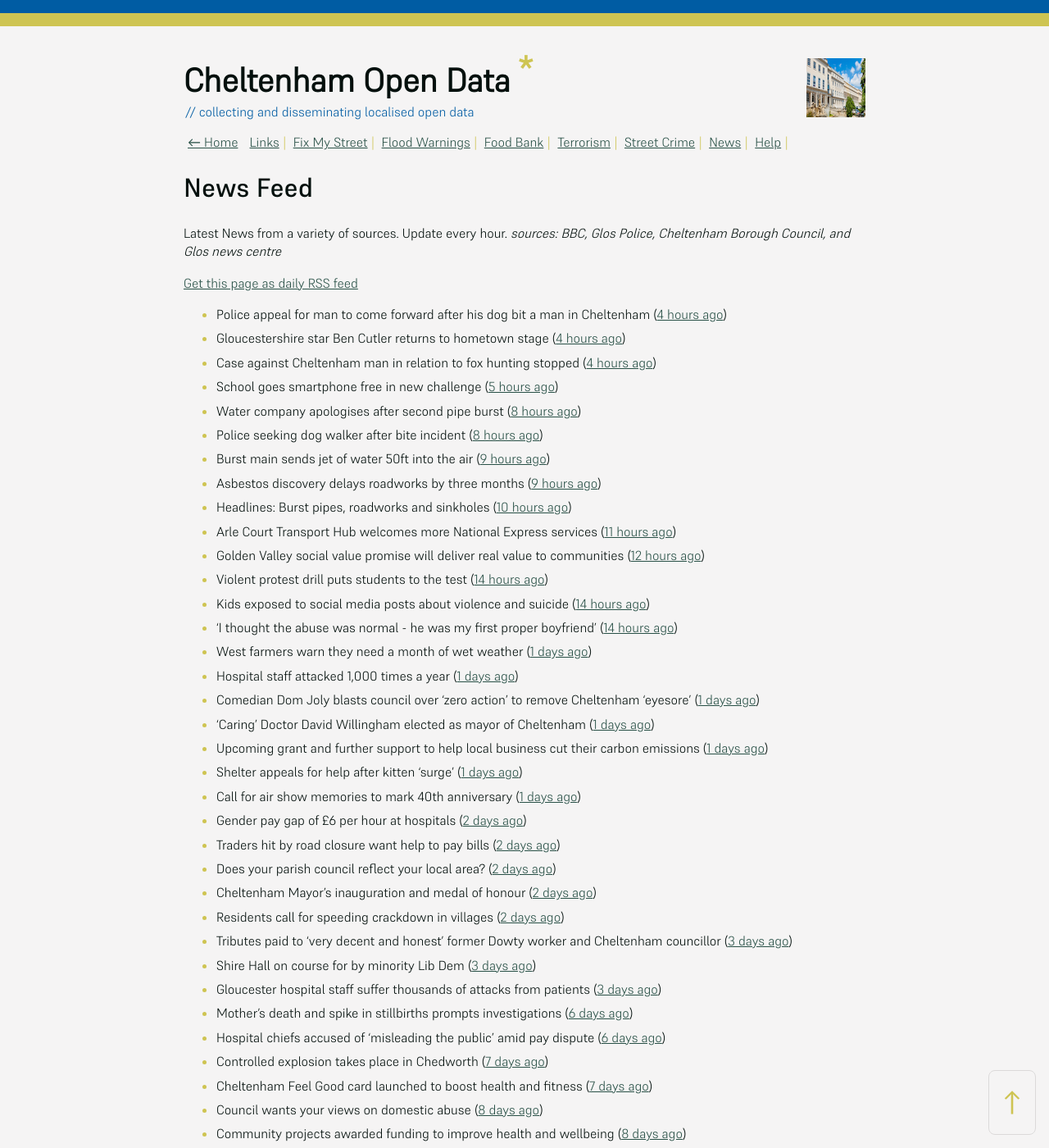
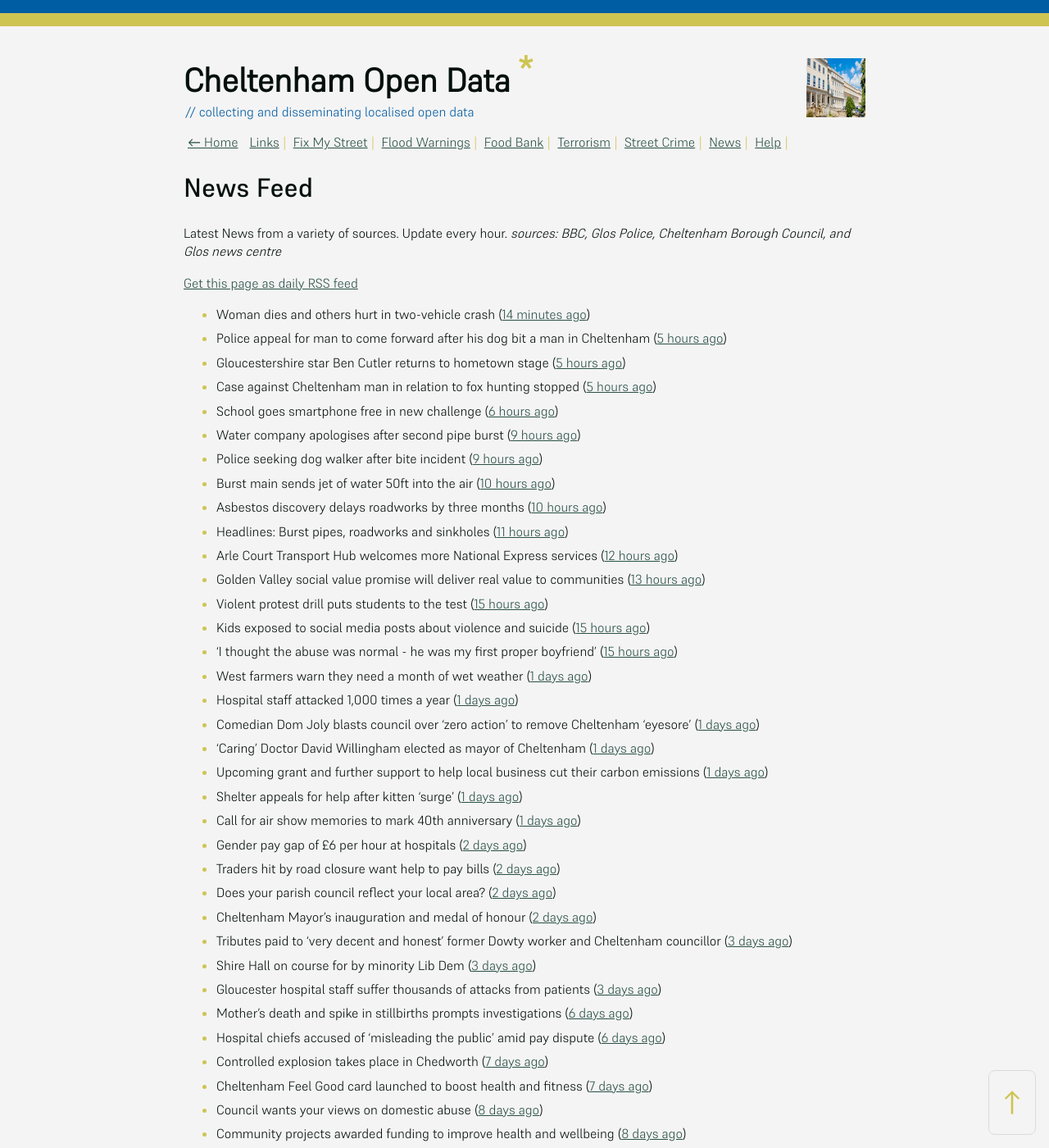
Before and after one commit to mat-0/cheltenham-open-data, a Jekyll site: the page built from _pages/news.md, in a window 1280 px wide and 1400 px high. Shown: the whole window at 82% size. Built offline with Jekyll 4.4.1, drawn with Linux system fonts in a browser that asks for light colours.

Commit message:
Updated 2025-05-15 20:58:04

```diff
--- a/_pages/news.md
+++ b/_pages/news.md
@@ -12,20 +12,21 @@ _sources: BBC, Glos Police, Cheltenham Borough Council, and Glos news centre_
 [Get this page as daily RSS feed](/daily.rss)
 
 <!-- news_marker starts -->
-- Police appeal for man to come forward after his dog bit a man in Cheltenham ([4 hours ago](https://gloucesternewscentre.co.uk/police-appeal-for-man-to-come-forward-after-his-dog-bit-a-man-in-cheltenham/))
-- Gloucestershire star Ben Cutler returns to hometown stage ([4 hours ago](https://gloucesternewscentre.co.uk/gloucestershire-star-ben-cutler-returns-to-hometown-stage/))
-- Case against Cheltenham man in relation to fox hunting stopped ([4 hours ago](https://gloucesternewscentre.co.uk/case-against-cheltenham-man-in-relation-to-fox-hunting-stopped/))
-- School goes smartphone free in new challenge ([5 hours ago](https://www.bbc.com/news/articles/cwy388p033eo))
-- Water company apologises after second pipe burst ([8 hours ago](https://www.bbc.com/news/articles/cn0g1jygjq1o))
-- Police seeking dog walker after bite incident ([8 hours ago](https://www.bbc.com/news/articles/cwy37dejxd0o))
-- Burst main sends jet of water 50ft into the air ([9 hours ago](https://www.bbc.com/news/articles/cd620lyqqnqo))
-- Asbestos discovery delays roadworks by three months ([9 hours ago](https://www.bbc.com/news/articles/c0j7158dyevo))
-- Headlines: Burst pipes, roadworks and sinkholes ([10 hours ago](https://www.bbc.com/news/articles/c3e51154k5vo))
-- Arle Court Transport Hub welcomes more National Express services ([11 hours ago](https://gloucesternewscentre.co.uk/arle-court-transport-hub-welcomes-more-national-express-services/))
-- Golden Valley social value promise will deliver real value to communities ([12 hours ago](https://www.cheltenham.gov.uk/news/article/3011/golden_valley_social_value_promise_will_deliver_real_value_to_communities))
-- Violent protest drill puts students to the test ([14 hours ago](https://www.bbc.com/news/articles/cp92nl2yne8o))
-- Kids exposed to social media posts about violence and suicide ([14 hours ago](https://www.bbc.com/news/articles/c0r1gpr0ezwo))
-- 'I thought the abuse was normal - he was my first proper boyfriend' ([14 hours ago](https://www.bbc.com/news/articles/czj47g8kkm9o))
+- Woman dies and others hurt in two-vehicle crash ([14 minutes ago](https://www.bbc.com/news/articles/cp3qjdll89jo))
+- Police appeal for man to come forward after his dog bit a man in Cheltenham ([5 hours ago](https://gloucesternewscentre.co.uk/police-appeal-for-man-to-come-forward-after-his-dog-bit-a-man-in-cheltenham/))
+- Gloucestershire star Ben Cutler returns to hometown stage ([5 hours ago](https://gloucesternewscentre.co.uk/gloucestershire-star-ben-cutler-returns-to-hometown-stage/))
+- Case against Cheltenham man in relation to fox hunting stopped ([5 hours ago](https://gloucesternewscentre.co.uk/case-against-cheltenham-man-in-relation-to-fox-hunting-stopped/))
+- School goes smartphone free in new challenge ([6 hours ago](https://www.bbc.com/news/articles/cwy388p033eo))
+- Water company apologises after second pipe burst ([9 hours ago](https://www.bbc.com/news/articles/cn0g1jygjq1o))
+- Police seeking dog walker after bite incident ([9 hours ago](https://www.bbc.com/news/articles/cwy37dejxd0o))
+- Burst main sends jet of water 50ft into the air ([10 hours ago](https://www.bbc.com/news/articles/cd620lyqqnqo))
+- Asbestos discovery delays roadworks by three months ([10 hours ago](https://www.bbc.com/news/articles/c0j7158dyevo))
+- Headlines: Burst pipes, roadworks and sinkholes ([11 hours ago](https://www.bbc.com/news/articles/c3e51154k5vo))
+- Arle Court Transport Hub welcomes more National Express services ([12 hours ago](https://gloucesternewscentre.co.uk/arle-court-transport-hub-welcomes-more-national-express-services/))
+- Golden Valley social value promise will deliver real value to communities ([13 hours ago](https://www.cheltenham.gov.uk/news/article/3011/golden_valley_social_value_promise_will_deliver_real_value_to_communities))
+- Violent protest drill puts students to the test ([15 hours ago](https://www.bbc.com/news/articles/cp92nl2yne8o))
+- Kids exposed to social media posts about violence and suicide ([15 hours ago](https://www.bbc.com/news/articles/c0r1gpr0ezwo))
+- 'I thought the abuse was normal - he was my first proper boyfriend' ([15 hours ago](https://www.bbc.com/news/articles/czj47g8kkm9o))
 - West farmers warn they need a month of wet weather ([1 days ago](https://www.bbc.com/news/articles/c331dj5x2kpo))
 - Hospital staff attacked 1,000 times a year ([1 days ago](https://www.bbc.com/news/articles/cjdznk3ve87o))
 - Comedian Dom Joly blasts council over ‘zero action’ to remove Cheltenham ‘eyesore’ ([1 days ago](https://gloucesternewscentre.co.uk/comedian-dom-joly-blasts-council-over-zero-action-to-remove-cheltenham-eyesore/))
@@ -37,7 +38,6 @@ _sources: BBC, Glos Police, Cheltenham Borough Council, and Glos news centre_
 - Traders hit by road closure want help  to pay bills ([2 days ago](https://www.bbc.com/news/articles/c0lngp091kgo))
 - Does your parish council reflect your local area? ([2 days ago](https://www.cheltenham.gov.uk/news/article/3009/does_your_parish_council_reflect_your_local_area))
 - Cheltenham Mayor’s inauguration and medal of honour ([2 days ago](https://www.cheltenham.gov.uk/news/article/3008/cheltenham_mayors_inauguration_and_medal_of_honour))
-- Residents call for speeding crackdown in villages ([2 days ago](https://www.bbc.com/news/articles/cvg9x4v3k7jo))
 - Tributes paid to ‘very decent and honest’ former Dowty worker and Cheltenham councillor ([3 days ago](https://gloucesternewscentre.co.uk/tributes-paid-to-very-decent-and-honest-former-dowty-worker-and-cheltenham-councillor/))
 - Shire Hall on course for by minority Lib Dem ([3 days ago](https://gloucesternewscentre.co.uk/shire-hall-on-course-for-by-minority-lib-dem/))
 - Gloucester hospital staff suffer thousands of attacks from patients ([3 days ago](https://gloucesternewscentre.co.uk/gloucester-hospital-staff-suffer-thousands-of-attacks-from-patients/))
```
Also changed, not shown: _data/flood.json (+5 -69 lines), _pages/fix-my-street.md (+3 -3 lines), index.md (+5 -5 lines).
